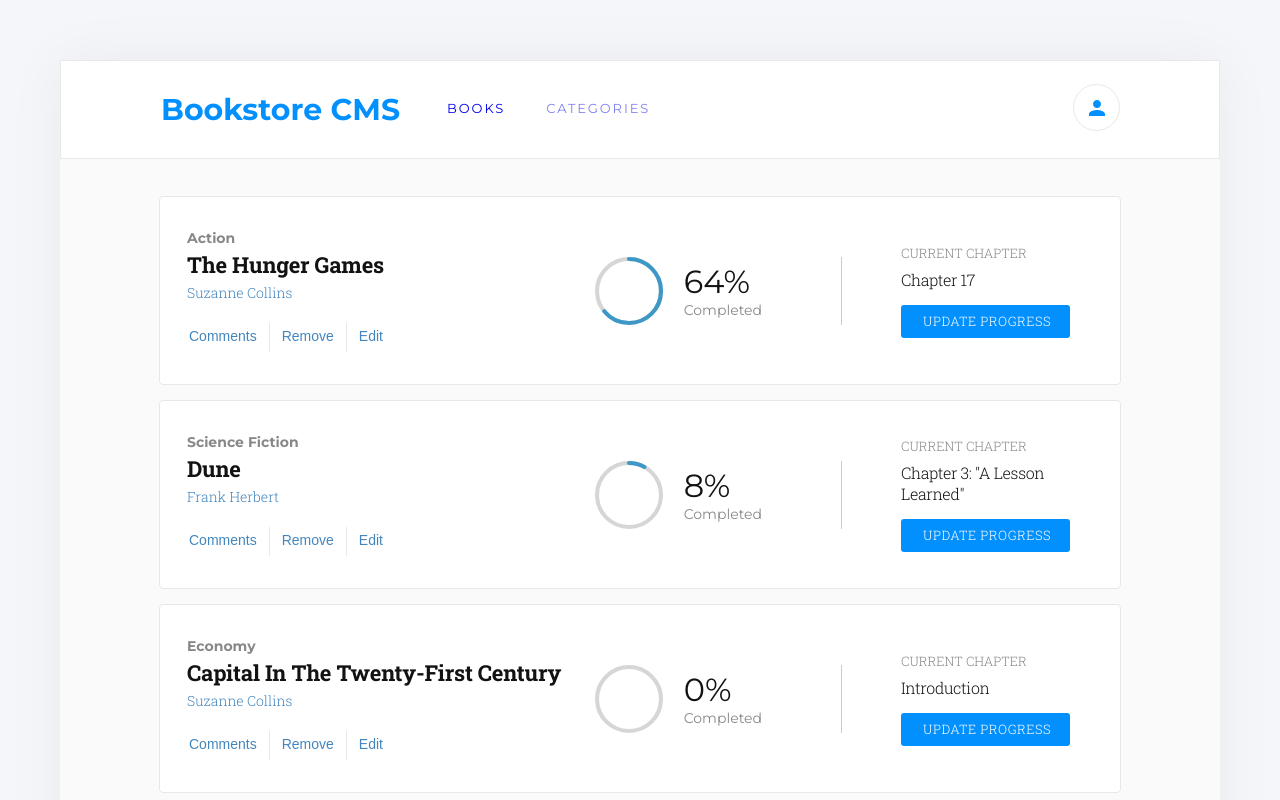
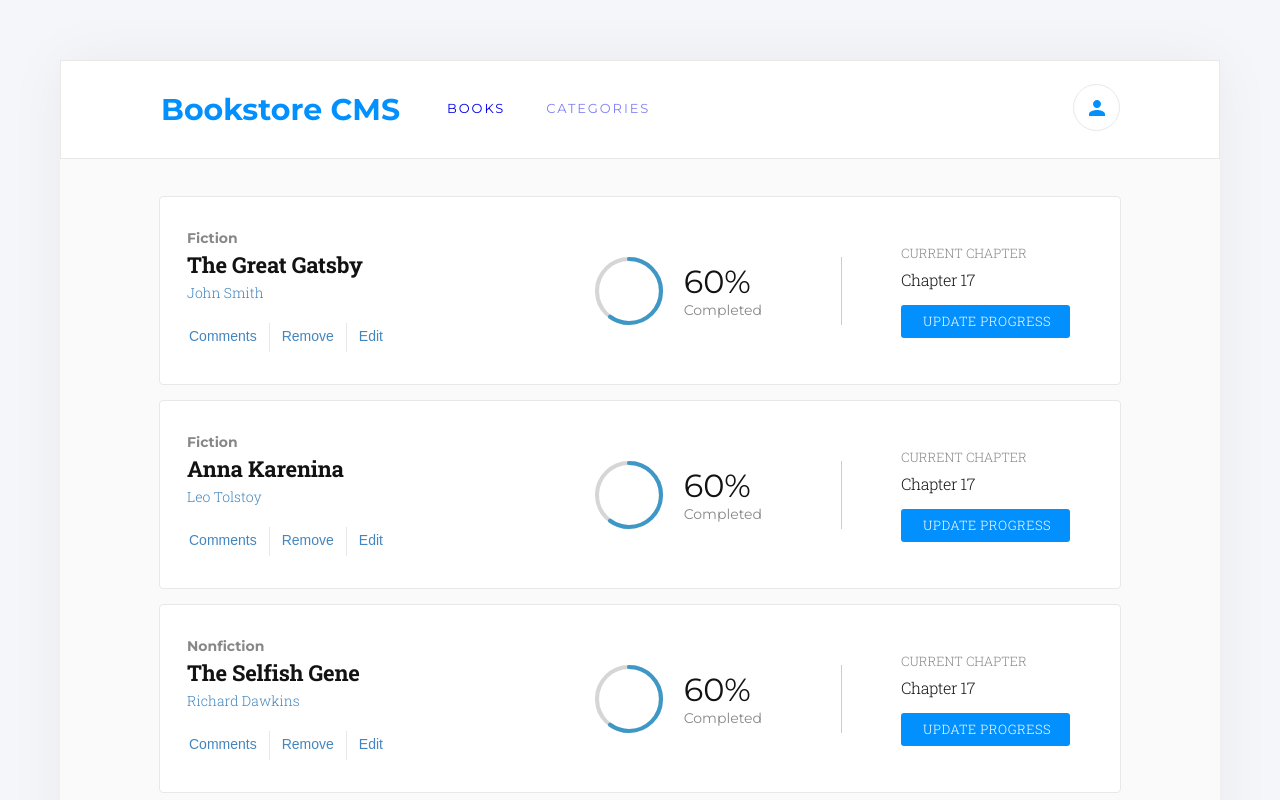
Before and after one commit to yemidada/bootstore, a React (Create React App) app: page / in a window 1280 px wide. Shown: the top 800 px of the page. Built offline with nearby package versions, Linux system fonts and the light colour scheme.

Commit message:
connect redux and component together

```diff
--- a/src/components/Book/BookForm.jsx
+++ b/src/components/Book/BookForm.jsx
@@ -1,24 +1,55 @@
 import '../../styles/form.css';
+import { useDispatch } from 'react-redux';
+import { useState } from 'react';
+import { v4 as uuidv4 } from 'uuid';
+import { add } from '../../redux/books/booksSlice';
 
 const BookForm = () => {
-  const selectors = ['Action', 'Science Fiction', 'Economy'];
+  const selectors = ['', 'Action', 'Science Fiction', 'Economy'];
+  const [title, setTitle] = useState('');
+  const [author, setAuthor] = useState('');
+  const [category, setCategory] = useState('');
+
+  const dispatch = useDispatch();
+
+  const onSubmit = (event) => {
+    event.preventDefault();
+    dispatch(add({
+      item_id: uuidv4(),
+      category,
+      title,
+      author,
+      progress: 64,
+      current_chapter: 'Chapter 17',
+      status: 'Completed',
+    }));
+  };
+
   return (
-    <div className="bookform">
+    <form onSubmit={onSubmit} className="bookform">
       <div className="title">ADD NEW FORM</div>
 
       <div className="form">
-        <input placeholder="Book title" />
-        <input placeholder="Author" />
-        <select>
+        <input
+          value={title}
+          onChange={(e) => setTitle(e.target.value)}
+          placeholder="Book title"
+        />
+        <input
+          value={author}
+          onChange={(e) => setAuthor(e.target.value)}
+          placeholder="Author"
+        />
+        <select onChange={(e) => setCategory(e.target.value)}>
           {
             selectors.map((selector) => <option key={selector} value={selector}>{selector}</option>)
         }
         </select>
-        <button type="button" className="button">
+        <button type="submit" className="button">
           ADD BOOK
         </button>
       </div>
-    </div>
+    </form>
   );
 };
 export default BookForm;
--- a/src/components/Book/BookItem.jsx
+++ b/src/components/Book/BookItem.jsx
@@ -1,9 +1,17 @@
 import { CircularProgressbar } from 'react-circular-progressbar';
 import PropTypes from 'prop-types';
 import 'react-circular-progressbar/dist/styles.css';
+import { useDispatch } from 'react-redux';
+import { remove } from '../../redux/books/booksSlice';
 
 const BookItem = (props) => {
   const { book } = props;
+  const dispatch = useDispatch();
+
+  const onRemove = () => {
+    dispatch(remove(book));
+  };
+
   return (
     <div className="book-item">
       <div>
@@ -12,7 +20,7 @@ const BookItem = (props) => {
         <div className="author">{book.author}</div>
         <ul className="actions">
           <li><button type="button">Comments</button></li>
-          <li><button type="button">Remove</button></li>
+          <li><button type="button" onClick={onRemove}>Remove</button></li>
           <li><button type="button">Edit</button></li>
         </ul>
       </div>
@@ -20,20 +28,19 @@ const BookItem = (props) => {
       <div className="sec">
         <div className="progressbar">
           <div className="chart">
-            <CircularProgressbar strokeWidth={6} value={book.progress} />
+            <CircularProgressbar strokeWidth={6} value={60} />
           </div>
           <div>
             <div className="value">
-              {book.progress}
-              %
+              60%
             </div>
-            <div className="status">{book.status}</div>
+            <div className="status">Completed</div>
           </div>
         </div>
 
         <div className="chapter">
           <div className="current_chapter">CURRENT CHAPTER</div>
-          <div className="lesson">{book.current_chapter}</div>
+          <div className="lesson">Chapter 17</div>
           <button type="button" className="chapter_button">
             UPDATE PROGRESS
           </button>
--- a/src/components/Book/Books.jsx
+++ b/src/components/Book/Books.jsx
@@ -1,40 +1,22 @@
+import { useSelector } from 'react-redux';
+
 import BookItem from './BookItem';
 import BookForm from './BookForm';
 import '../../styles/book.css';
 
 const Home = () => {
-  const books = [
-    {
-      category: 'Action',
-      title: 'The Hunger Games',
-      author: 'Suzanne Collins',
-      progress: 64,
-      current_chapter: 'Chapter 17',
-      status: 'Completed',
-    },
-    {
-      category: 'Science Fiction',
-      title: 'Dune',
-      author: 'Frank Herbert',
-      progress: 8,
-      current_chapter: 'Chapter 3: "A Lesson Learned"',
-      status: 'Completed',
-    },
-    {
-      category: 'Economy',
-      title: 'Capital in the Twenty-First Century',
-      author: 'Suzanne Collins',
-      progress: 0,
-      current_chapter: 'Introduction',
-      status: 'Completed',
-    },
-  ];
+  const { books } = useSelector((state) => state.books);
 
   return (
     <>
       <div className="book-list">
         {
-            books.map((book) => <BookItem key={book} book={book} />)
+            books.map((book) => (
+              <BookItem
+                key={book.item_id}
+                book={book}
+              />
+            ))
         }
       </div>
 
--- a/src/index.js
+++ b/src/index.js
@@ -2,16 +2,19 @@ import React from 'react';
 import ReactDOM from 'react-dom/client';
 import './styles/index.css';
 import { BrowserRouter } from 'react-router-dom';
+import { Provider } from 'react-redux';
 import App from './App';
 import reportWebVitals from './reportWebVitals';
+import store from './redux/store';
 
 const root = ReactDOM.createRoot(document.getElementById('root'));
 root.render(
   <React.StrictMode>
-    <BrowserRouter>
-      <App />
-    </BrowserRouter>
-    ,
+    <Provider store={store}>
+      <BrowserRouter>
+        <App />
+      </BrowserRouter>
+    </Provider>
   </React.StrictMode>,
 );
 
--- a/src/redux/books/booksSlice.js
+++ b/src/redux/books/booksSlice.js
@@ -4,6 +4,24 @@ export const booksSlice = createSlice({
   name: 'books',
   initialState: {
     books: [
+      {
+        item_id: 'item1',
+        title: 'The Great Gatsby',
+        author: 'John Smith',
+        category: 'Fiction',
+      },
+      {
+        item_id: 'item2',
+        title: 'Anna Karenina',
+        author: 'Leo Tolstoy',
+        category: 'Fiction',
+      },
+      {
+        item_id: 'item3',
+        title: 'The Selfish Gene',
+        author: 'Richard Dawkins',
+        category: 'Nonfiction',
+      },
     ],
   },
   reducers: {
@@ -11,7 +29,7 @@ export const booksSlice = createSlice({
       state.books.push(action.payload);
     },
     remove: (state, action) => {
-      state.books = state.books.filter((book) => book.id !== action.payload);
+      state.books = state.books.filter((book) => book.item_id !== action.payload.item_id);
     },
   },
 });
```
